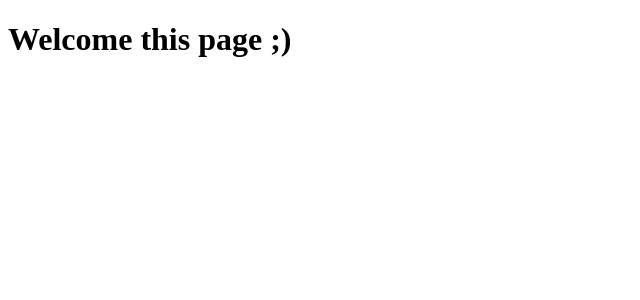
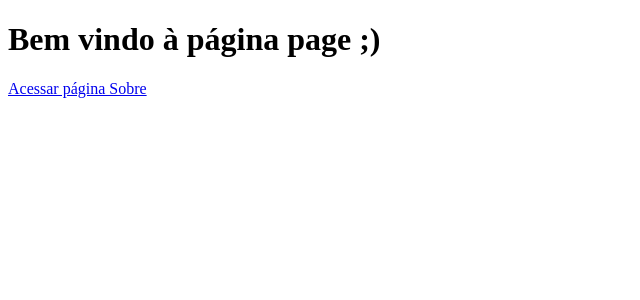
Before and after one commit to RubensJr21/gias, a Next.js app: page / in a window 1280 px wide. Shown: the top 300 px of the page, without its empty margins (0-640 px from the left). Built offline with nearby package versions, Linux system fonts and the light colour scheme.

Commit message:
Adicionando página Sobre e tag Link

```diff
--- a/pages/index.js
+++ b/pages/index.js
@@ -1,5 +1,12 @@
+import Link from 'next/link';
+
 function Home(){
-    return <h1>Welcome this page ;)</h1>
+    return (<div>
+        <h1>Bem vindo à página page ;)</h1>
+        <Link>
+            <a href="/sobre">Acessar página Sobre</a>
+        </Link>
+    </div>)
 }
 
 export default Home;
```
Also changed, not shown: pages/sobre.js (added, +12 -0 lines).
